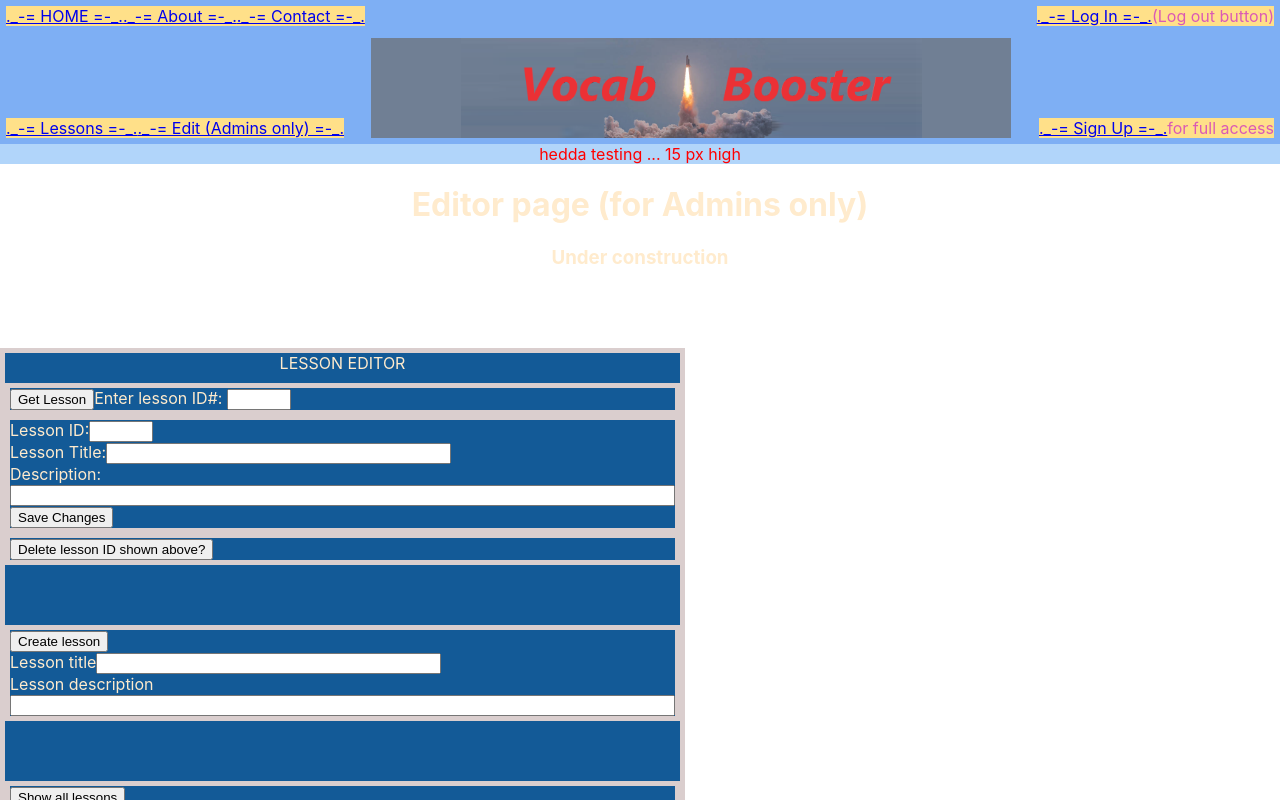
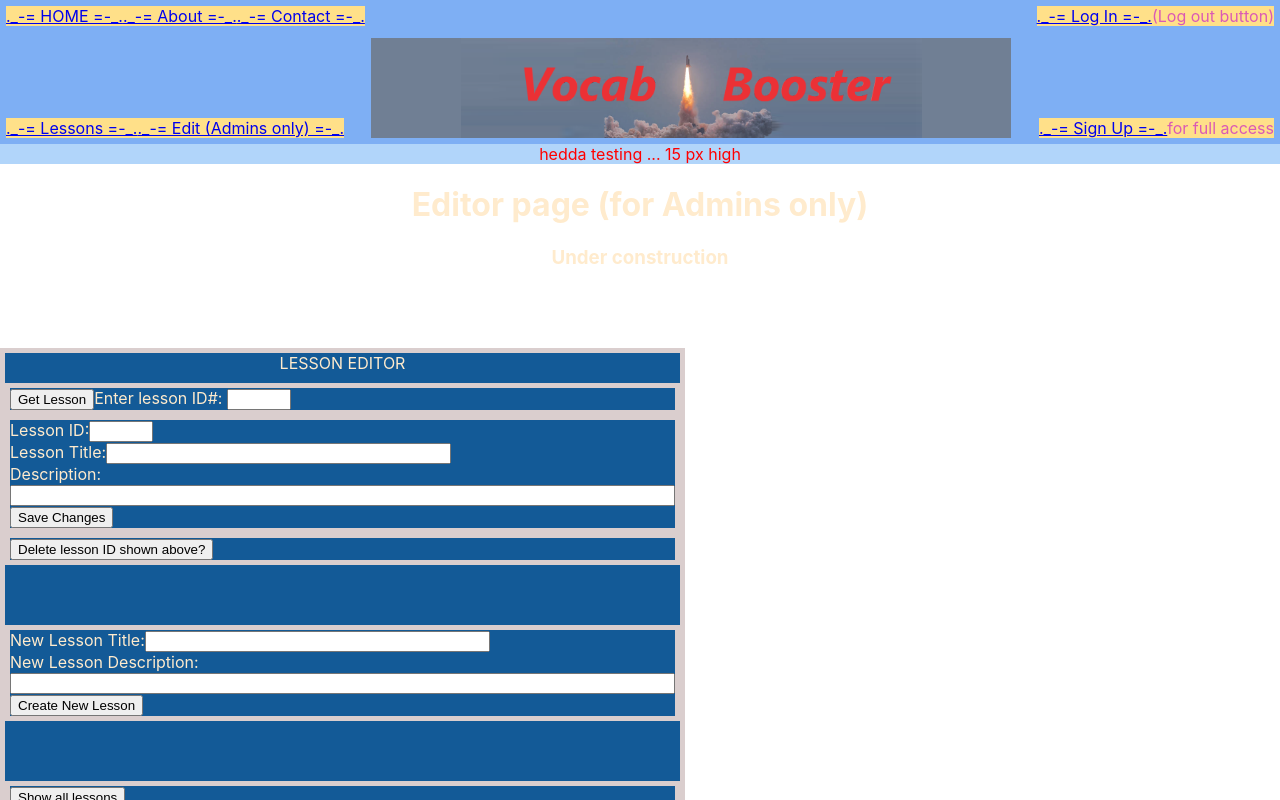
Before and after one commit to sneaky-00-ninja/vocab-boost, a React (Create React App) app: page /edit in a window 1280 px wide. Shown: the top 800 px of the page. Built offline with nearby package versions, Linux system fonts and the light colour scheme.

Commit message:
sorted out the 'create new lesson' segment and got it to function.

```diff
--- a/src/components/pages/edit.js
+++ b/src/components/pages/edit.js
@@ -9,6 +9,8 @@ export default class Edit extends Component {
             lessonId: '',
             title: '',
             description: '',
+            newTitle: '',
+            newDescription: '',
             loading: true,
             error: null,
             get_success: false,
@@ -24,6 +26,7 @@ export default class Edit extends Component {
     }
 
 
+        //  Fetch submission to update the lesson (GET)
     fetchLesson = () => {
         const { lessonId } = this.state;
 
@@ -34,10 +37,10 @@ export default class Edit extends Component {
 
         this.setState({ loading: true, error: null });
 
-
+        //    GET request
         fetch(`http://127.0.0.1:5000/lesson/${lessonId}`)
           .then(response => {
-            if (response.status === 404) {   // ##error 404:; Not Found !
+            if (response.status === 404) {              // ## for error 404:; Not Found !
                 throw new Error('Lesson not found');
             }
             if (!response.ok) {
@@ -46,6 +49,7 @@ export default class Edit extends Component {
             return response.json();
           })
           .then(data => {
+            console.log('Lesson details retrieved:', data);
             this.setState({
               title: data.title,
               description: data.description,
@@ -62,20 +66,18 @@ export default class Edit extends Component {
     }
 
 
-
-    // Handle form submission to update the lesson
+        // Handle form submission to update the lesson (PUT)
     handleSubmit = (event) => {
         event.preventDefault();
 
-        const { lessonId, title, description } = this.state;
-     //   const {  } = this.props;
+        const { lessonId, title, description, newTitle, newDescription } = this.state;
 
-        // Create the payload with the updated title and description
-        const updatedLesson = { lessonId, title, description };
+        // Create payload with updated title and description... or creating NEW ones
+        const updatedLesson = { lessonId, title, description, newTitle, newDescription };
 
+        this.setState({ loading: true, error: null });
 
-
-    // Send a PUT request to update the lesson
+            //    PUT request to update the lesson
         fetch(`http://127.0.0.1:5000/lesson/${lessonId}`, {
             method: 'PUT',
             headers: {
@@ -92,6 +94,7 @@ export default class Edit extends Component {
             .then(data => {
             console.log('Lesson updated:', data);
             this.setState({
+                loading: false,
                 get_success: false,
                 put_success: true,
                 delete_success: false,
@@ -99,7 +102,7 @@ export default class Edit extends Component {
                 error: null });
             })
             .catch(error => {
-          this.setState({ error: error.message });
+            this.setState({ error: error.message, loading: false  });
             });
     }
 
@@ -146,15 +149,61 @@ export default class Edit extends Component {
 
 
 
-    render() {
-        const { lessonId, title, description, loading, error, get_success, put_success, delete_success, create_success  } = this.state;
+
+        handleNewSubmit = (event) => {
+            event.preventDefault();
+
+            const { newTitle, newDescription } = this.state;
+
+            // Create  payload for new title and description
+            const newLesson = { title: newTitle, description: newDescription };
+
+            this.setState({ loading: true, error: null });
+
+        // Send a POST request for new lesson
+            fetch(`http://127.0.0.1:5000/lesson`, {
+                method: 'POST',
+                headers: {
+                'Content-Type': 'application/json',
+                },
+                body: JSON.stringify(newLesson),
+            })
+                .then(response => {
+                if (!response.ok) {
+                    throw new Error('Failed to create lesson');
+                }
+                return response.json();
+                })
+                .then(data => {
+                console.log('Lesson updated:', data);
+                this.setState({
+                    loading: false,
+                    get_success: false,
+                    put_success: false,
+                    delete_success: false,
+                    create_success: true,
+                    error: null });
+                })
+                .catch(error => {
+                this.setState({ error: error.message, loading: false });
+                });
+        }
 
 
 
 
+
+
+
+
+
+    render() {
+        const { lessonId, title, description, loading, error, get_success, put_success, delete_success, create_success  } = this.state;
+
         return (
 
             <div className='general-page edit'>
+
 
 
                 <div>
@@ -162,9 +211,7 @@ export default class Edit extends Component {
                     <h3> Under construction </h3>
                 </div>
                 <div className='spacer60 '/>
-
                 <div className='editor-area'>
-
 
                     <div className='lesson-editor box'>
                         LESSON EDITOR
@@ -176,6 +223,8 @@ export default class Edit extends Component {
                             {create_success && <p>New lesson created successfully!</p>}
                             {error && <p style={{ color: 'red' }}>{error}</p>}
                         </div>
+
+                        {/* Section for retieving a lesson.  */}
                         <div className='manage box'>
                             <button onClick={this.fetchLesson}>Get Lesson</button>
 
@@ -190,6 +239,8 @@ export default class Edit extends Component {
                                 max="100"
                             />
                         </div>
+
+                        {/* Section for updateing a lesson.  */}
                         <div className='manage box'>
                             <form onSubmit={this.handleSubmit}>
                                 <div>
@@ -229,27 +280,52 @@ export default class Edit extends Component {
                                 </div>
                                 <button type="submit">Save Changes</button>
                             </form>
+                        </div>
+
+
+                        {/* Section for deleting a lesson.  */}
+                        <div className='manage box'>
+                            <button onClick={() => this.handleDeleteLesson(lessonId)}> Delete lesson ID shown above? </button>
+                        </div>
+                        <div className='spacer60 '/>
+
+
+                        {/* Section for creating a lesson.  */}
+                        <div className='manage box'>
+                            <form onSubmit={this.handleNewSubmit}>
+                                <div>
+                                    <label htmlFor="title">New Lesson Title:</label>
+                                    <input
+                                    type="text"
+                                    id="newTitle"
+                                    name="newTitle"
+                                    minlength="3" maxlength="40" size="40"
+                                    value={this.state.newTitle}
+                                    onChange={this.handleInputChange}
+                                    required
+                                    />
+                                </div>
+                                <div>
+                                    <label htmlFor="description">New Lesson Description:</label>
+                                    <input
+                                    id="newDescription"
+                                    name="newDescription"
+                                    minlength="3" maxlength="80" size="80"
+                                    value={this.state.newDescription}
+                                    onChange={this.handleInputChange}
+                                    required
+                                    />
+                                </div>
+                                <button type="submit">Create New Lesson</button>
+
+                            </form>
+                        </div>
+
+                        <div className='spacer60 '/>
 
 
 
-                        </div>
-                        <div className='manage box'>
-                            <button onClick={() => this.handleDeleteLesson(lessonId)}> Delete lesson ID shown above? </button>
-                        </div>
-
-
-
-                        <div className='spacer60 '/>
-                        <div className='manage box'>
-                            <button>Create lesson</button>
-                            <br/>
-                            Lesson title
-                            <input type="text" id="new_lesson_title" name="new_lesson_title" required minlength="3" maxlength="40" size="40" />
-                            <br/>
-                            Lesson description
-                            <input type="text" id="new_lesson_description" name="new_lesson_description" required minlength="3" maxlength="80" size="80" />
-                        </div>
-                        <div className='spacer60 '/>
+                        {/* Section for showing all lessons.  */}
                         <div className='manage box'>
                             <button>Show all lessons</button>
                             <br/>**Under construction**
```
Lines whose indentation alone changed are shown as unchanged.
